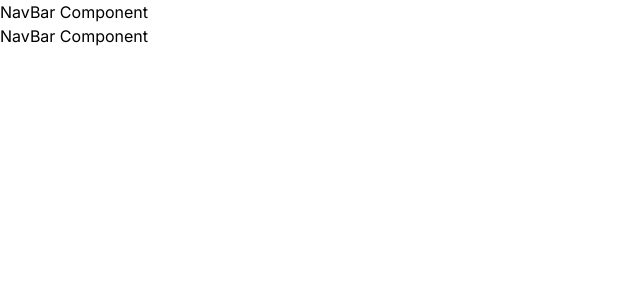
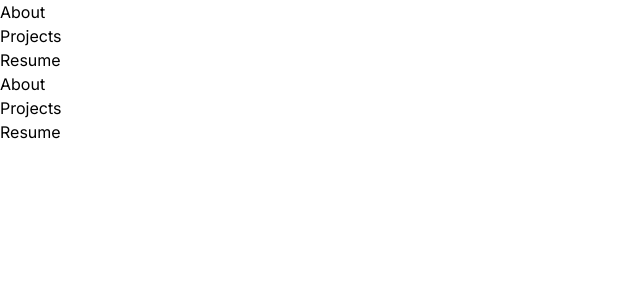
Before and after one commit to amoxley-dev/portfolio-2, a Next.js app: page /nav-bar in a window 1280 px wide. Shown: the top 300 px of the page, without its empty margins (0-640 px from the left). Built offline with nearby package versions, Linux system fonts and the light colour scheme.

Commit message:
create routing logic for nav-bar

```diff
--- a/app/nav-bar/page.tsx
+++ b/app/nav-bar/page.tsx
@@ -1,7 +1,19 @@
+import Link from "next/link"
+
 export default function NavBar() {
     return (
         <header>
-            NavBar Component
+            <ul>
+                <li>
+                    <Link href="/about">About</Link>
+                </li>
+                <li>
+                    <Link href="/projects">Projects</Link>
+                </li>
+                <li>
+                    <Link href="/resume">Resume</Link>
+                </li>
+            </ul>
         </header>
     )
 }
```
